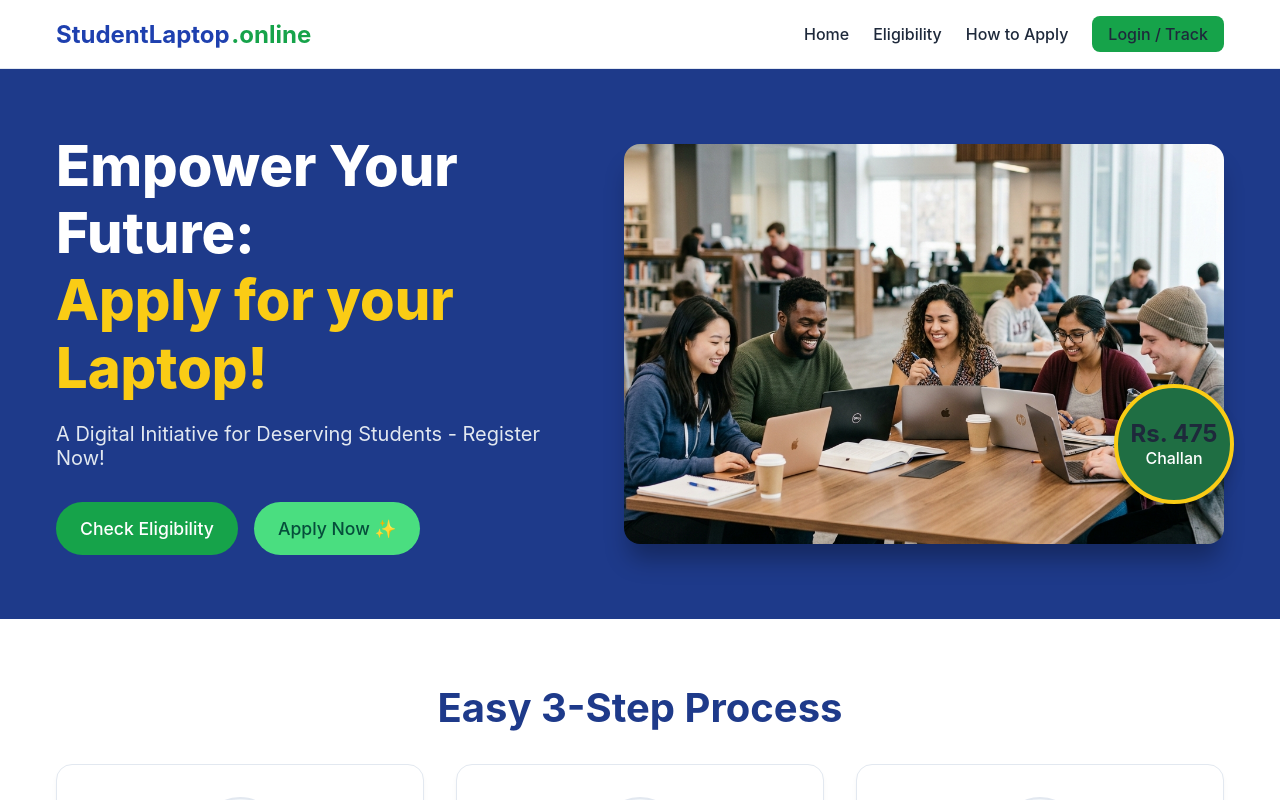
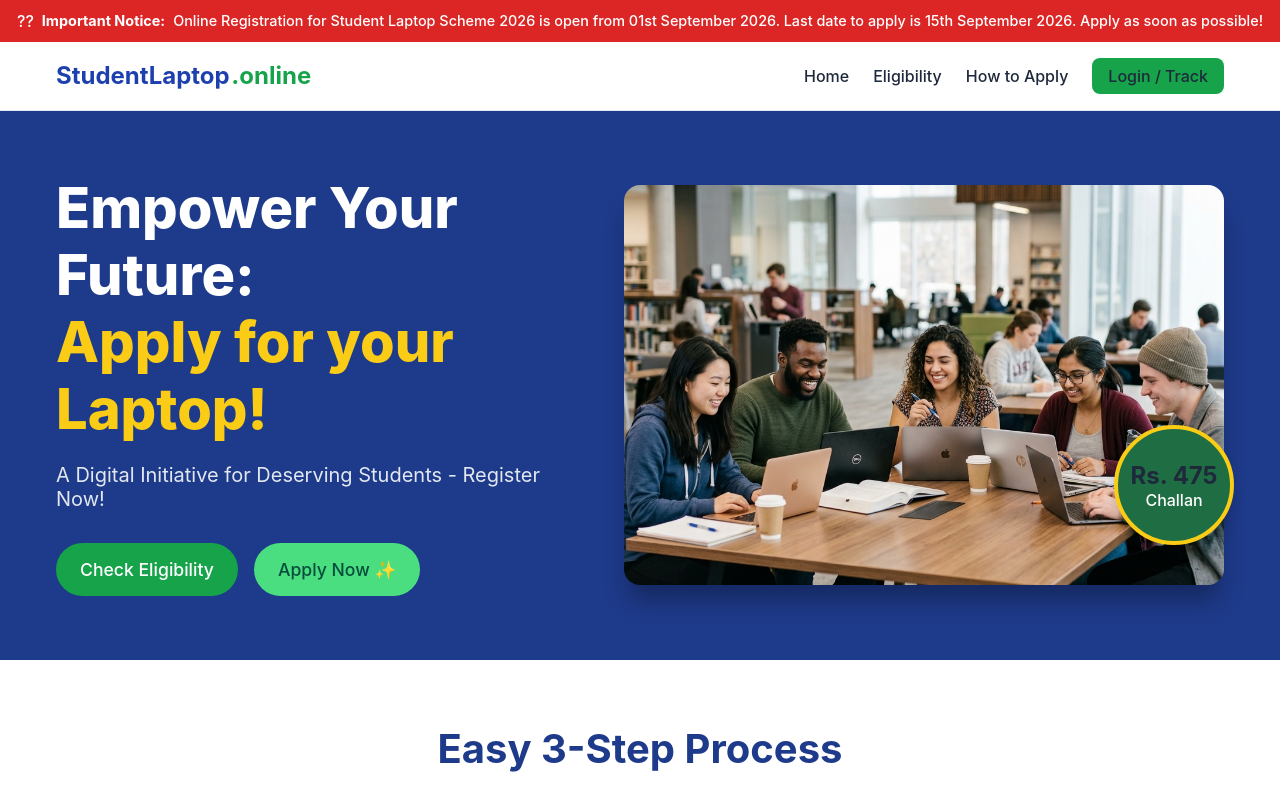
Before and after one commit to jordenhely205-hue/studentlaptop.online, a Next.js app: page / in a window 1280 px wide. Shown: the top 800 px of the page. Built offline with nearby package versions, Linux system fonts and the light colour scheme.

Commit message:
Add AnnouncementBanner and gitignore

```diff
--- a/src/app/layout.tsx
+++ b/src/app/layout.tsx
@@ -1,6 +1,7 @@
 import type { Metadata } from "next";
 import { Geist, Geist_Mono } from "next/font/google";
 import "./globals.css";
+import AnnouncementBanner from "@/components/AnnouncementBanner";
 
 const geistSans = Geist({
   variable: "--font-geist-sans",
@@ -24,7 +25,10 @@ export default function RootLayout({
 }>) {
   return (
     <html lang="en" className={`${geistSans.variable} ${geistMono.variable}`}>
-      <body>{children}</body>
+      <body>
+        <AnnouncementBanner />
+        {children}
+      </body>
     </html>
   );
 }
--- /dev/null
+++ b/src/components/AnnouncementBanner.tsx
@@ -0,0 +1,23 @@
+import React from 'react';
+
+export default function AnnouncementBanner() {
+  return (
+    <div style={{
+      backgroundColor: '#dc2626',
+      color: '#ffffff',
+      padding: '0.6rem 1rem',
+      fontSize: '0.9rem',
+      fontWeight: '500',
+      textAlign: 'center',
+      width: '100%%',
+      display: 'flex',
+      justifyContent: 'center',
+      alignItems: 'center',
+      gap: '0.5rem',
+      lineHeight: '1.4',
+      zIndex: 50
+    }}>
+      <span style={{fontSize: '1rem'}}>??</span> <strong>Important Notice:</strong> Online Registration for Student Laptop Scheme 2026 is open from 01st September 2026. Last date to apply is 15th September 2026. Apply as soon as possible!
+    </div>
+  );
+}
```
Also changed, not shown: 1 other file (tests, documents, lock files or other folders).
